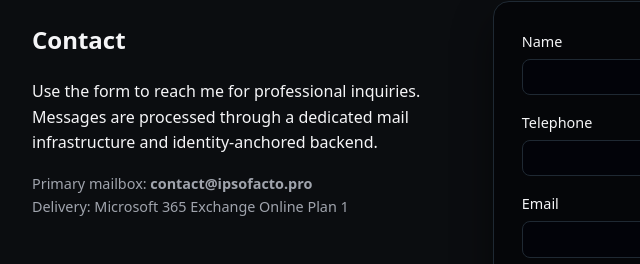
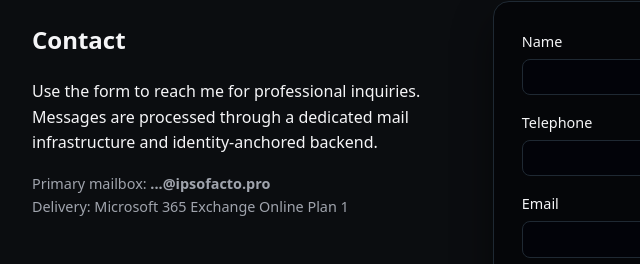
Before and after one commit to ipsofactoPro/ipsofactoPro.github.io, a plain HTML site: page index.html in a window 1280 px wide. Shown: the part 761-1025 px from the top of the page, 148-788 px from the left. Drawn offline with Linux system fonts and the light colour scheme.

Commit message:
Obscure email address in contact section
I changed contact@ipsofacto.pro with ...@ipsfacto.pro

```diff
--- a/index.html
+++ b/index.html
@@ -66,7 +66,7 @@
             a dedicated mail infrastructure and identity‑anchored backend.
           </p>
           <p class="contact-meta">
-            Primary mailbox: <strong>contact@ipsofacto.pro</strong><br>
+            Primary mailbox: <strong>...@ipsofacto.pro</strong><br>
             Delivery: Microsoft 365 Exchange Online Plan 1
           </p>
         </div>
```
